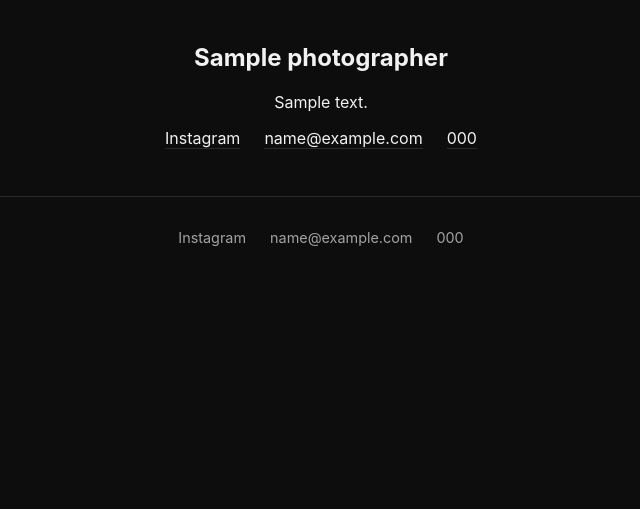
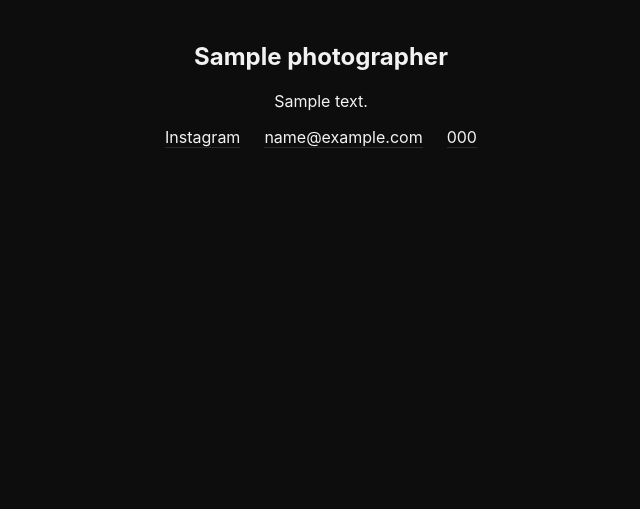
Before and after one commit to EdiAnderegg/PhotoBlog, a Django app: page /about/ in a window 1280 px wide. Shown: the part 291-800 px from the top of the page, without its empty margins (319-959 px from the left). Run offline with Django 5.2, Linux system fonts and the light colour scheme; tables that the repository leaves empty hold one stand-in row (values such as "Sample post").

Commit message:
Remove site footer and header divider line
Contact info already lives on the About page, making the footer
redundant on every other page. Also fixes a template parser bug from
an editor auto-format pass that had split {% block title %}...
{% endblock %} across two lines, which was 500-erroring every page.

Co-Authored-By: Claude Sonnet 5 <noreply@anthropic.com>

```diff
--- a/portfolio/static/portfolio/css/site.css
+++ b/portfolio/static/portfolio/css/site.css
@@ -36,11 +36,9 @@ a {
     justify-content: space-between;
     padding: 1.25rem 1.5rem;
     color: var(--color-text);
-    border-bottom: 1px solid var(--color-border);
 }
 
-body.has-hero .site-header,
-body.has-hero .site-footer {
+body.has-hero .site-header {
     display: none;
 }
 
@@ -376,27 +374,6 @@ body.photo-view main {
     border-bottom: 1px solid var(--color-border);
 }
 
-/* Footer */
-
-.site-footer {
-    padding: 2rem 1.5rem;
-    border-top: 1px solid var(--color-border);
-    text-align: center;
-}
-
-.site-footer__contact {
-    display: flex;
-    justify-content: center;
-    gap: 1.5rem;
-    flex-wrap: wrap;
-}
-
-.site-footer__contact a {
-    text-decoration: none;
-    font-size: 0.9rem;
-    color: var(--color-muted);
-}
-
 .empty-state {
     text-align: center;
     color: var(--color-muted);
--- a/portfolio/templates/base.html
+++ b/portfolio/templates/base.html
@@ -1,14 +1,16 @@
-{% load static %}<!DOCTYPE html>
+{% load static %}<!doctype html>
 <html lang="en">
   <head>
-    <meta charset="utf-8">
-    <meta name="viewport" content="width=device-width, initial-scale=1">
+    <meta charset="utf-8" />
+    <meta name="viewport" content="width=device-width, initial-scale=1" />
     <title>{% block title %}{{ photographer.name|default:"Photography Portfolio" }}{% endblock %}</title>
-    <link rel="stylesheet" href="{% static 'portfolio/css/site.css' %}">
+    <link rel="stylesheet" href="{% static 'portfolio/css/site.css' %}" />
   </head>
   <body class="{% block body_class %}{% endblock %}">
     <header class="site-header">
-        <a class="site-header__brand" href="{% url 'home' %}">{{ photographer.name|default:"Photography" }}</a>
+      <a class="site-header__brand" href="{% url 'home' %}"
+        >{{ photographer.name|default:"Photography" }}</a
+      >
       <nav class="site-header__nav">
         <a href="{% url 'home' %}">Home</a>
         <a href="{% url 'collections' %}">Galleries</a>
@@ -16,23 +18,7 @@
       </nav>
     </header>
 
-    <main>
-        {% block content %}{% endblock %}
-    </main>
-
-    <footer class="site-footer">
-        <div class="site-footer__contact">
-            {% if photographer.instagram_url %}
-                <a href="{{ photographer.instagram_url }}" target="_blank" rel="noopener">Instagram</a>
-            {% endif %}
-            {% if photographer.email %}
-                <a href="mailto:{{ photographer.email }}">{{ photographer.email }}</a>
-            {% endif %}
-            {% if photographer.phone %}
-                <a href="tel:{{ photographer.phone }}">{{ photographer.phone }}</a>
-            {% endif %}
-        </div>
-    </footer>
+    <main>{% block content %}{% endblock %}</main>
 
     {% block extra_js %}{% endblock %}
   </body>
```
Lines whose indentation alone changed are shown as unchanged.
